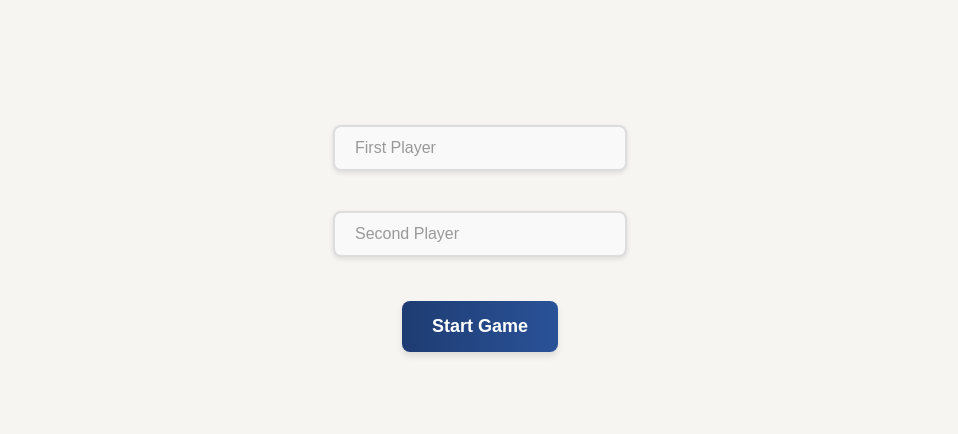
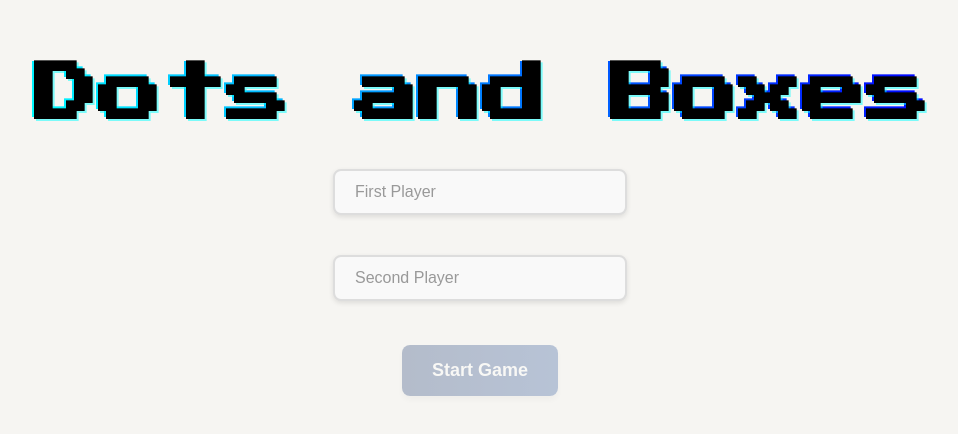
Before and after one commit to HasibGit/dots-and-boxes, a React (Vite) app: page / in a window 1280 px wide. Shown: the part 172-606 px from the top of the page, without its empty margins (160-1118 px from the left). Built offline with nearby package versions, Linux system fonts and the light colour scheme.

Commit message:
game title design done

```diff
--- a/index.html
+++ b/index.html
@@ -3,6 +3,7 @@
   <head>
     <meta charset="UTF-8" />
     <link rel="icon" type="image/svg+xml" href="/vite.svg" />
+    <link href="https://fonts.googleapis.com/css2?family=Press+Start+2P&display=swap" rel="stylesheet">
     <meta name="viewport" content="width=700" />
     <title>Vite + React + TS</title>
   </head>
--- a/src/App.tsx
+++ b/src/App.tsx
@@ -12,6 +12,8 @@ function App() {
       <div className="container">
         {!gameStarted && (
           <Start
+            player1={player1}
+            player2={player2}
             setPlayer1={setPlayer1}
             setPlayer2={setPlayer2}
             setGameStarted={setGameStarted}
--- a/src/components/Start/Start.module.css
+++ b/src/components/Start/Start.module.css
@@ -3,6 +3,18 @@
   flex-direction: column;
   justify-content: center;
   align-items: center;
+}
+
+.title {
+  margin-bottom: 24px;
+  font-size: 4rem;
+  font-family: "Press Start 2P", cursive; /* Retro gaming font */
+  color: #0ff; /* Neon cyan color */
+  text-shadow: 2px 2px 0 #000,
+    /* Dark shadow */ 4px 4px 0 rgba(0, 255, 255, 0.5); /* Glowing shadow */
+  background: linear-gradient(45deg, #0ff, #00f);
+  -webkit-background-clip: text;
+  -webkit-text-fill-color: transparent;
 }
 
 .startGameButton {
@@ -19,6 +31,11 @@
   margin-top: 24px;
 }
 
+.startGameButton:disabled {
+  opacity: 0.3;
+  cursor: not-allowed;
+}
+
 .startGameButton:hover {
   transform: translateY(-3px);
   box-shadow: 0 6px 8px rgba(0, 0, 0, 0.2);
--- a/src/components/Start/Start.tsx
+++ b/src/components/Start/Start.tsx
@@ -4,17 +4,21 @@ import { IStartProps } from "../../interfaces/app.interface";
 import Input from "../Input/Input";
 
 const Start: React.FC<IStartProps> = ({
+  player1,
+  player2,
   setPlayer1,
   setPlayer2,
   setGameStarted,
 }) => {
   return (
     <div className={styles.startGameContainer}>
+      <h1 className={styles.title}>Dots and Boxes</h1>
       <Input placeholder="First Player" setValue={setPlayer1} />
       <Input placeholder="Second Player" setValue={setPlayer2} />
       <button
         className={styles.startGameButton}
         onClick={() => setGameStarted(true)}
+        disabled={!player1 || !player2}
       >
         Start Game
       </button>
--- a/src/interfaces/app.interface.ts
+++ b/src/interfaces/app.interface.ts
@@ -6,6 +6,8 @@ export interface ICourtProps {
 }
 
 export interface IStartProps {
+  player1: string;
+  player2: string;
   setPlayer1: (name: string) => void;
   setPlayer2: (name: string) => void;
   setGameStarted: (condition: boolean) => void;
```
